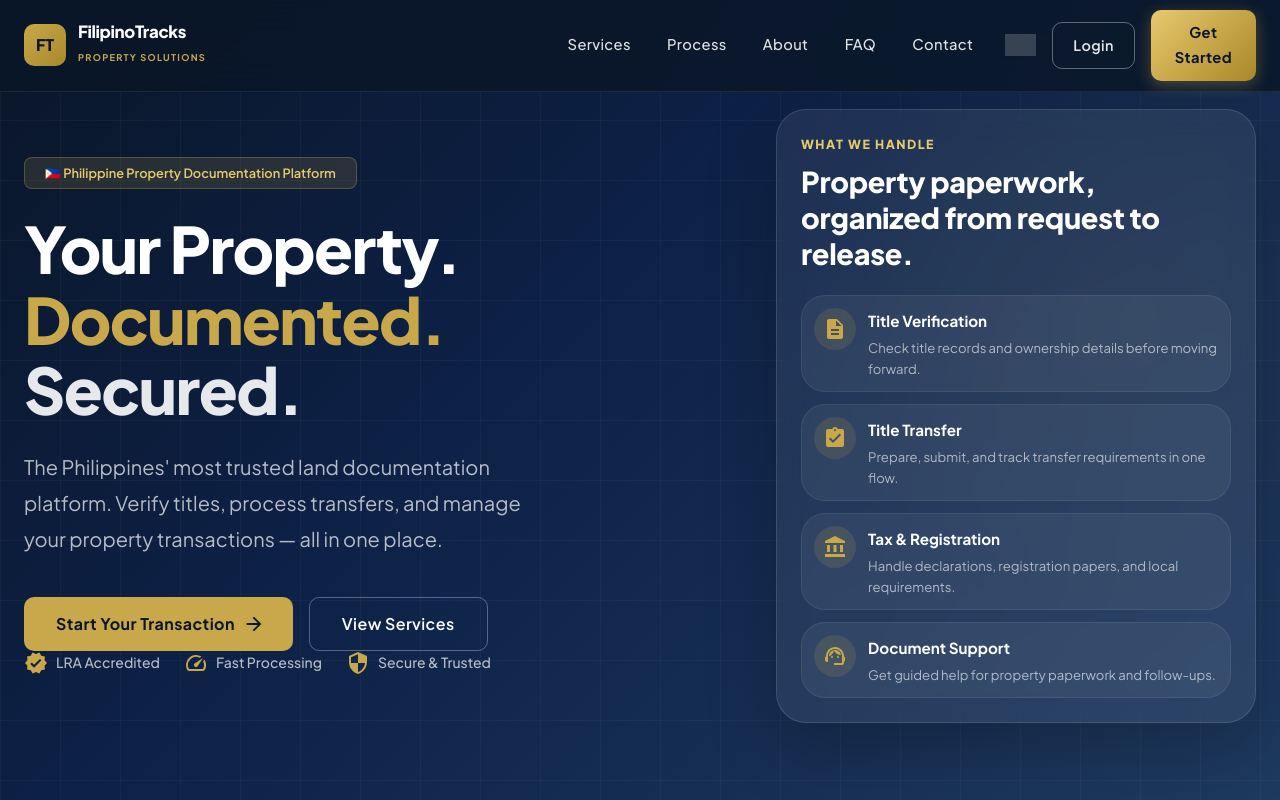
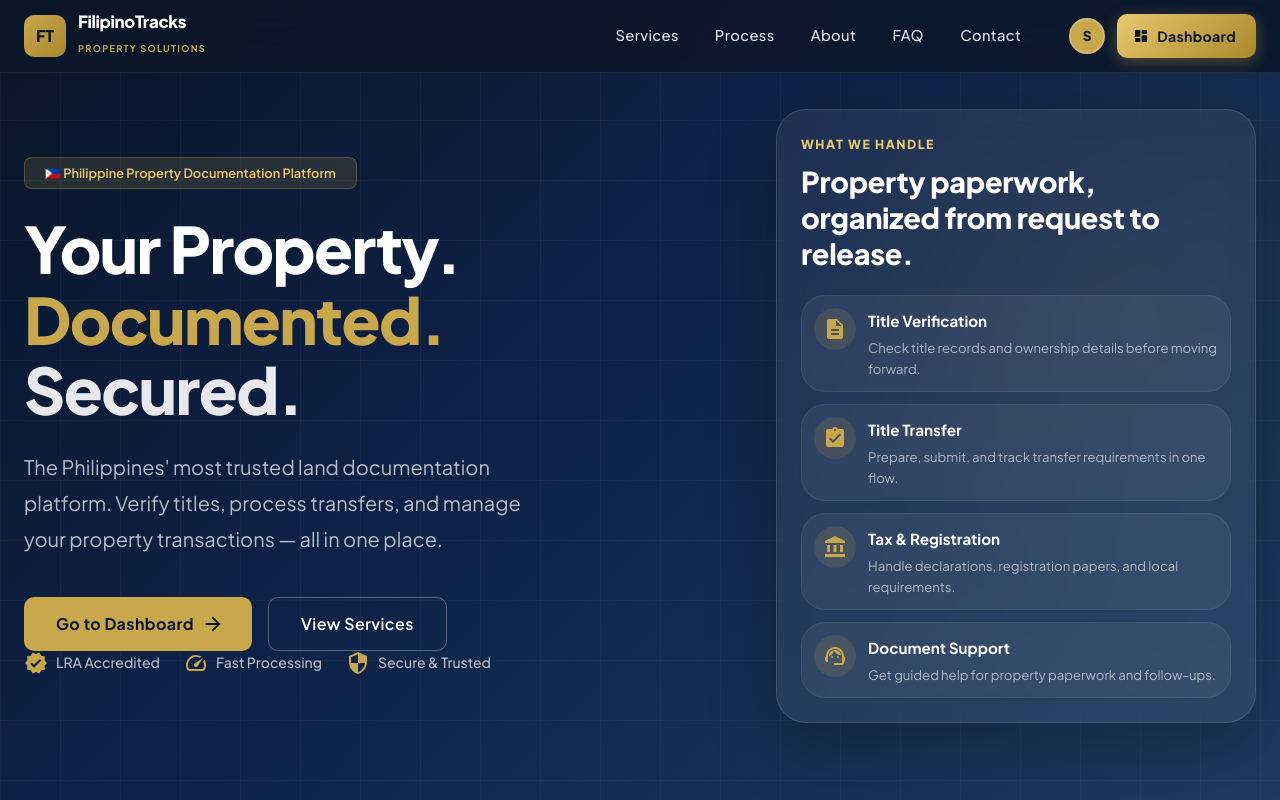
Before and after one commit to juliecor/filipinotracks-frontend, a React app: page / in a window 1280 px wide. Shown: the top 800 px of the page. Built offline with nearby package versions, Linux system fonts and the light colour scheme; sample sign-in values are in the browser's storage; the HTML template or start-up script is replaced by a standard one.

Commit message:
put user profile section in navbar

```diff
--- a/src/components/landing/Hero.jsx
+++ b/src/components/landing/Hero.jsx
@@ -1,5 +1,6 @@
 import { useNavigate } from 'react-router-dom'
 import { Box, Typography, Button, Container, Chip, Stack } from '@mui/material'
+import { useAuth } from '../../context/AuthContext'
 import { motion } from 'framer-motion'
 import ArrowForwardIcon from '@mui/icons-material/ArrowForward'
 import VerifiedIcon from '@mui/icons-material/Verified'
@@ -20,6 +21,13 @@ const heroServices = [
 
 export default function Hero() {
   const navigate = useNavigate()
+  const { user } = useAuth()
+
+  const dashboardPath = user?.roles?.[0]?.name === 'admin'
+    ? '/admin/dashboard'
+    : user?.roles?.[0]?.name === 'staff'
+    ? '/staff/dashboard'
+    : '/portal/dashboard'
 
   return (
     <Box sx={{
@@ -75,10 +83,10 @@ export default function Hero() {
                 <Button
                   variant="contained" color="secondary" size="large"
                   endIcon={<ArrowForwardIcon />}
-                  onClick={() => navigate('/register')}
+                  onClick={() => navigate(user ? dashboardPath : '/register')}
                   sx={{ fontSize: '1rem', py: 1.5, px: 4, fontWeight: 700 }}
                 >
-                  Start Your Transaction
+                  {user ? 'Go to Dashboard' : 'Start Your Transaction'}
                 </Button>
                 <Button
                   variant="outlined" size="large"
--- a/src/components/landing/LandingNav.jsx
+++ b/src/components/landing/LandingNav.jsx
@@ -2,12 +2,14 @@ import { useState, useEffect } from 'react'
 import { useNavigate } from 'react-router-dom'
 import {
   AppBar, Toolbar, Typography, Button, Box, Container, IconButton,
-  Drawer, List, ListItem, ListItemButton, ListItemText,
+  Drawer, List, ListItem, ListItemButton, ListItemText, Avatar,
 } from '@mui/material'
 import MenuIcon from '@mui/icons-material/Menu'
 import CloseIcon from '@mui/icons-material/Close'
+import DashboardIcon from '@mui/icons-material/Dashboard'
 import { motion } from 'framer-motion'
 import { NAVY, GOLD, GOLD_DARK } from '../../theme/theme'
+import { useAuth } from '../../context/AuthContext'
 
 const navLinks = [
   { label: 'Services', href: '#services' },
@@ -21,6 +23,13 @@ export default function LandingNav() {
   const [scrolled, setScrolled] = useState(false)
   const [drawerOpen, setDrawerOpen] = useState(false)
   const navigate = useNavigate()
+  const { user } = useAuth()
+
+  const dashboardPath = user?.roles?.[0]?.name === 'admin'
+    ? '/admin/dashboard'
+    : user?.roles?.[0]?.name === 'staff'
+    ? '/staff/dashboard'
+    : '/portal/dashboard'
 
   useEffect(() => {
     const handler = () => setScrolled(window.scrollY > 60)
@@ -98,45 +107,62 @@ export default function LandingNav() {
 
             <Box sx={{ width: 1, height: 22, bgcolor: 'rgba(255,255,255,0.18)', mx: 1.5 }} />
 
+            {user ? (
+              <motion.div initial={{ opacity: 0 }} animate={{ opacity: 1 }} transition={{ delay: 0.6 }}
+                style={{ display: 'flex', alignItems: 'center', gap: 12 }}>
+                <Avatar
+                  src={user.profile_picture_url || undefined}
+                  sx={{ width: 36, height: 36, bgcolor: GOLD, color: NAVY, fontWeight: 800, fontSize: '0.85rem', cursor: 'pointer', border: '2px solid rgba(255,255,255,0.2)' }}
+                  onClick={() => navigate(dashboardPath)}
+                >
+                  {!user.profile_picture_url && user.name?.charAt(0)}
+                </Avatar>
+                <Button
+                  variant="contained"
+                  startIcon={<DashboardIcon sx={{ fontSize: '1rem !important' }} />}
+                  onClick={() => navigate(dashboardPath)}
+                  sx={{
+                    background: `linear-gradient(135deg, #E8C96D 0%, ${GOLD} 50%, ${GOLD_DARK} 100%)`,
+                    color: NAVY, fontWeight: 700, px: 2.5, fontSize: '0.88rem',
+                    boxShadow: '0 4px 16px rgba(201,168,76,0.35)',
+                    '&:hover': { background: `linear-gradient(135deg, ${GOLD} 0%, ${GOLD_DARK} 100%)`, boxShadow: '0 6px 20px rgba(201,168,76,0.5)', transform: 'translateY(-1px)' },
+                    transition: 'all 0.2s ease',
+                  }}
+                >
+                  Dashboard
+                </Button>
+              </motion.div>
+            ) : (
+              <>
                 <motion.div initial={{ opacity: 0 }} animate={{ opacity: 1 }} transition={{ delay: 0.6 }}>
                   <Button
                     variant="outlined"
                     onClick={() => navigate('/login')}
                     sx={{
-                  color: 'rgba(255,255,255,0.9)',
-                  borderColor: 'rgba(255,255,255,0.35)',
-                  borderWidth: '1.5px',
-                  mr: 1.5,
-                  px: 2.5,
+                      color: 'rgba(255,255,255,0.9)', borderColor: 'rgba(255,255,255,0.35)', borderWidth: '1.5px', mr: 1.5, px: 2.5,
                       '&:hover': { borderColor: GOLD, color: GOLD, borderWidth: '1.5px', bgcolor: 'rgba(201,168,76,0.08)' },
                     }}
                   >
                     Login
                   </Button>
                 </motion.div>
-
                 <motion.div initial={{ opacity: 0 }} animate={{ opacity: 1 }} transition={{ delay: 0.7 }}>
                   <Button
                     variant="contained"
                     onClick={() => navigate('/register')}
                     sx={{
                       background: `linear-gradient(135deg, #E8C96D 0%, ${GOLD} 50%, ${GOLD_DARK} 100%)`,
-                  color: NAVY,
-                  fontWeight: 700,
-                  px: 3,
-                  fontSize: '0.92rem',
+                      color: NAVY, fontWeight: 700, px: 3, fontSize: '0.92rem',
                       boxShadow: '0 4px 16px rgba(201,168,76,0.35)',
-                  '&:hover': {
-                    background: `linear-gradient(135deg, ${GOLD} 0%, ${GOLD_DARK} 100%)`,
-                    boxShadow: '0 6px 20px rgba(201,168,76,0.5)',
-                    transform: 'translateY(-1px)',
-                  },
+                      '&:hover': { background: `linear-gradient(135deg, ${GOLD} 0%, ${GOLD_DARK} 100%)`, boxShadow: '0 6px 20px rgba(201,168,76,0.5)', transform: 'translateY(-1px)' },
                       transition: 'all 0.2s ease',
                     }}
                   >
                     Get Started
                   </Button>
                 </motion.div>
+              </>
+            )}
           </Box>
 
           {/* Mobile hamburger */}
--- a/src/components/portal/PortalLayout.jsx
+++ b/src/components/portal/PortalLayout.jsx
@@ -18,6 +18,7 @@ import PeopleIcon from '@mui/icons-material/People'
 import BarChartIcon from '@mui/icons-material/BarChart'
 import CampaignIcon from '@mui/icons-material/Campaign'
 import AssignmentIcon from '@mui/icons-material/Assignment'
+import HomeIcon from '@mui/icons-material/Home'
 import { useAuth } from '../../context/AuthContext'
 import { NAVY, GOLD } from '../../theme/theme'
 import api from '../../api/axios'
@@ -79,7 +80,7 @@ export default function PortalLayout({ role = 'client' }) {
 
   /* ─── Sidebar ─── */
   const SidebarContent = () => (
-    <Box sx={{ height: '100%', display: 'flex', flexDirection: 'column', bgcolor: NAVY, overflow: 'hidden' }}>
+    <Box sx={{ height: '100%', display: 'flex', flexDirection: 'column', bgcolor: '#0F2444', overflow: 'hidden' }}>
 
       {/* Logo */}
       <Box sx={{
@@ -158,6 +159,35 @@ export default function PortalLayout({ role = 'client' }) {
         </List>
       </Box>
 
+      {/* Back to Home */}
+      <Box sx={{ px: 1, pb: 1 }}>
+        <Tooltip title={collapsed ? 'Back to Home' : ''} placement="right" arrow>
+          <ListItemButton
+            component={Link}
+            to="/"
+            sx={{
+              borderRadius: '10px',
+              justifyContent: collapsed ? 'center' : 'flex-start',
+              px: collapsed ? 1 : 1.5, py: 1.1,
+              bgcolor: 'rgba(255,255,255,0.05)',
+              border: '1px solid rgba(255,255,255,0.1)',
+              '&:hover': { bgcolor: 'rgba(201,168,76,0.12)', borderColor: 'rgba(201,168,76,0.25)' },
+              transition: 'all 0.15s ease',
+            }}
+          >
+            <ListItemIcon sx={{ color: 'rgba(255,255,255,0.6)', minWidth: collapsed ? 0 : 38, '& svg': { fontSize: 21 } }}>
+              <HomeIcon />
+            </ListItemIcon>
+            {!collapsed && (
+              <ListItemText
+                primary="Back to Home"
+                sx={{ '& .MuiListItemText-primary': { fontSize: '0.875rem', fontWeight: 500, color: 'rgba(255,255,255,0.7)' } }}
+              />
+            )}
+          </ListItemButton>
+        </Tooltip>
+      </Box>
+
       {/* User footer */}
       <Box sx={{ p: 1.5, borderTop: '1px solid rgba(255,255,255,0.08)' }}>
         <Tooltip title={collapsed ? `${user?.name} — Logout` : ''} placement="right">
@@ -211,7 +241,7 @@ export default function PortalLayout({ role = 'client' }) {
       <Drawer
         variant="temporary" open={mobileOpen} onClose={() => setMobileOpen(false)}
         ModalProps={{ keepMounted: true }}
-        sx={{ display: { md: 'none' }, '& .MuiDrawer-paper': { width: DRAWER_WIDTH, bgcolor: NAVY, border: 'none' } }}
+        sx={{ display: { md: 'none' }, '& .MuiDrawer-paper': { width: DRAWER_WIDTH, bgcolor: '#0F2444', border: 'none' } }}
       >
         <SidebarContent />
       </Drawer>
@@ -276,6 +306,9 @@ export default function PortalLayout({ role = 'client' }) {
             <Typography variant="caption" sx={{ color: '#64748B' }}>{user?.email}</Typography>
           </Box>
           <Divider />
+          <MenuItem onClick={() => { setAnchorEl(null); navigate('/') }}>
+            <HomeIcon fontSize="small" sx={{ mr: 1.5, color: '#64748B' }} /> Back to Home
+          </MenuItem>
           <MenuItem onClick={() => { setAnchorEl(null); navigate(settingsPath) }}>
             <SettingsIcon fontSize="small" sx={{ mr: 1.5, color: '#64748B' }} /> Settings
           </MenuItem>
--- a/src/pages/admin/AdminDashboard.jsx
+++ b/src/pages/admin/AdminDashboard.jsx
@@ -212,7 +212,7 @@ export default function AdminDashboard() {
         <Grid container spacing={{ xs: 2, md: 3 }} sx={{ mb: { xs: 3, md: 4 } }} alignItems="stretch">
 
           {/* Transaction Volume */}
-          <Grid item xs={12} lg={8} sx={{ display: 'flex' }}>
+          <Grid item xs={12} md={6} sx={{ display: 'flex' }}>
             <motion.div initial={{ opacity: 0, y: 16 }} animate={{ opacity: 1, y: 0 }} transition={{ delay: 0.28 }} style={{ flex: 1 }}>
               <Card sx={{ height: '100%', boxShadow: '0 2px 12px rgba(10,22,40,0.07)', border: '1px solid #EDF0F7', display: 'flex', flexDirection: 'column' }}>
                 <CardContent sx={{ p: 3, flex: 1, display: 'flex', flexDirection: 'column' }}>
@@ -263,7 +263,7 @@ export default function AdminDashboard() {
           </Grid>
 
           {/* Service Mix — same height */}
-          <Grid item xs={12} lg={4} sx={{ display: 'flex' }}>
+          <Grid item xs={12} md={6} sx={{ display: 'flex' }}>
             <motion.div initial={{ opacity: 0, y: 16 }} animate={{ opacity: 1, y: 0 }} transition={{ delay: 0.35 }} style={{ flex: 1 }}>
               <Card sx={{ height: '100%', boxShadow: '0 2px 12px rgba(10,22,40,0.07)', border: '1px solid #EDF0F7', display: 'flex', flexDirection: 'column' }}>
                 <CardContent sx={{ p: 3, flex: 1, display: 'flex', flexDirection: 'column' }}>
@@ -322,7 +322,7 @@ export default function AdminDashboard() {
         <Grid container spacing={{ xs: 2, md: 3 }}>
 
           {/* Recent transactions */}
-          <Grid item xs={12} xl={8}>
+          <Grid item xs={12} lg={8}>
             <motion.div initial={{ opacity: 0, y: 16 }} animate={{ opacity: 1, y: 0 }} transition={{ delay: 0.42 }}>
               <Card sx={{ boxShadow: '0 2px 12px rgba(10,22,40,0.07)', border: '1px solid #EDF0F7' }}>
                 <Box sx={{ px: 3, py: 2.5, display: 'flex', justifyContent: 'space-between', alignItems: 'center', borderBottom: '1px solid #EEF2F7' }}>
@@ -401,7 +401,7 @@ export default function AdminDashboard() {
           </Grid>
 
           {/* Recent users */}
-          <Grid item xs={12} xl={4}>
+          <Grid item xs={12} lg={4}>
             <motion.div initial={{ opacity: 0, y: 16 }} animate={{ opacity: 1, y: 0 }} transition={{ delay: 0.48 }}>
               <Card sx={{ boxShadow: '0 2px 12px rgba(10,22,40,0.07)', border: '1px solid #EDF0F7', height: '100%' }}>
                 <Box sx={{ px: 3, py: 2.5, display: 'flex', justifyContent: 'space-between', alignItems: 'center', borderBottom: '1px solid #EEF2F7' }}>
```
Lines whose indentation alone changed are shown as unchanged.
